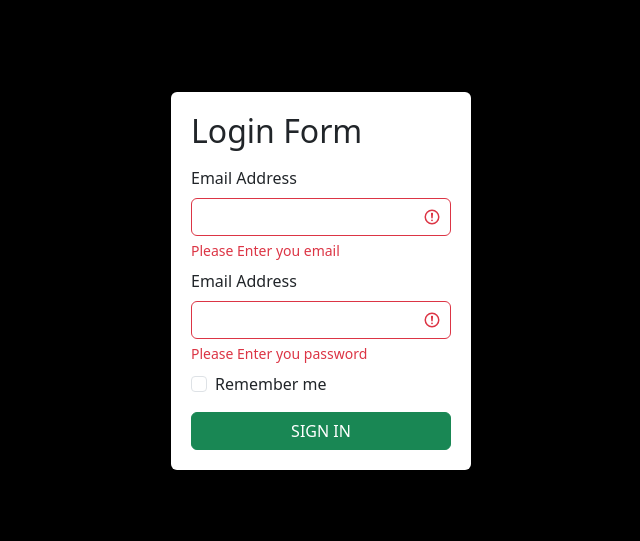
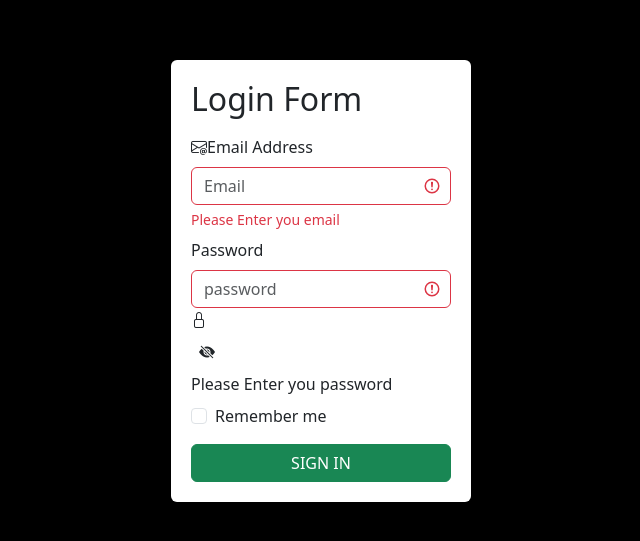
Before and after one commit to UncleLion/TaskDemo, a React (Create React App) app: page / in a window 1280 px wide. Shown: the part 119-660 px from the top of the page, without its empty margins (319-959 px from the left). Built offline with nearby package versions, Linux system fonts and the light colour scheme.

Commit message:
has been added new icons from bootstrap and hooks for toggle

```diff
--- a/package.json
+++ b/package.json
@@ -13,8 +13,8 @@
     "@types/react": "^18.2.21",
     "@types/react-dom": "^18.2.7",
     "bootstrap": "^5.3.1",
+    "bootstrap-icons": "^1.10.5",
     "react": "^18.2.0",
-    "react-bootstrap": "^2.8.0",
     "react-dom": "^18.2.0",
     "react-scripts": "5.0.1",
     "typescript": "^4.9.5",
--- a/public/index.html
+++ b/public/index.html
@@ -3,6 +3,9 @@
   <head>
     <meta charset="utf-8" />
     <link rel="icon" href="%PUBLIC_URL%/favicon.ico" />
+    <link rel="stylesheet" href="https://cdn.jsdelivr.net/npm/bootstrap@4.4.1/dist/css/bootstrap.min.css"
+      integrity="sha384-Vkoo8x4CGsO3+Hhxv8T/Q5PaXtkKtu6ug5TOeNV6gBiFeWPGFN9MuhOf23Q9Ifjh" crossorigin="anonymous">
+    <link rel="stylesheet" href="https://cdn.jsdelivr.net/npm/bootstrap-icons@1.10.5/font/bootstrap-icons.css">
     <meta name="viewport" content="width=device-width, initial-scale=1" />
     <meta name="theme-color" content="#000000" />
     <meta
--- a/src/Header/LoginPage.tsx
+++ b/src/Header/LoginPage.tsx
@@ -1,28 +1,48 @@
+// import React from 'react'
+import { useState } from 'react'
 import 'bootstrap/dist/css/bootstrap.min.css'
+import 'bootstrap-icons/font/bootstrap-icons.css'
 import './LoginPage.css'
 
 
 
+function LoginPage() {
+    const [password, setPassword] = useState("")
+    const [visible, setVisible] = useState(false)
 
-function LoginPage() {
     return (
         <div className="wraper d-flex align-items-center justify-content-center w-100">
             <div className='login rounded'>
                 <h2 className='mb-3'>Login Form</h2>
                 <form className='needs-validation'>
                     <div className='form-group was-validated mb-2'>
-                        <label htmlFor='email' className='form-label'>Email Address</label>
-                        <input type="email" className='form-control' required/>
+                        <div>
+                        </div>
+                        <label htmlFor='email' className='form-label bi bi-envelope-at'>Email Address</label>
+                        <input type="email" className='form-control  ' required placeholder='Email' />
                         <div className='invalid-feedback'>
                             Please Enter you email
                         </div>
                     </div>
                     <div className='form-group was-validated mb-2'>
-                        <label htmlFor='password' className='form-label'>Email Address</label>
-                        <input type="password" className='form-control' required/>
-                        <div className='invalid-feedback'>
+                        <label htmlFor='password' className='form-label' >Password</label>
+                        <input
+                            value={password}
+                            type={visible ? 'text' : 'password'}
+                            id='password'
+                            onChange={(e) => setPassword(e.target.value)}
+                            className='form-control'
+
+                            required
+                            placeholder='password'
+                        /><i className='bi bi-lock'></i>
+                        <div className='p-2' onClick={() => setVisible(!visible)}>
+                            {visible ? <i className="bi bi-eye"></i> : <i className="bi bi-eye-slash-fill"></i> }
+                        </div>
+
+                        {/* <div className='invalid-feedback'> */}
                             Please Enter you password
-                        </div>
+                        {/* </div> */}
                     </div>
                     <div className='form-group form-check mb-2'>
                         <input type="checkbox" className='form-check-input'/>
```
Also changed, not shown: src/index.tsx (line endings or trailing spaces), 1 other file (tests, documents, lock files or other folders).
